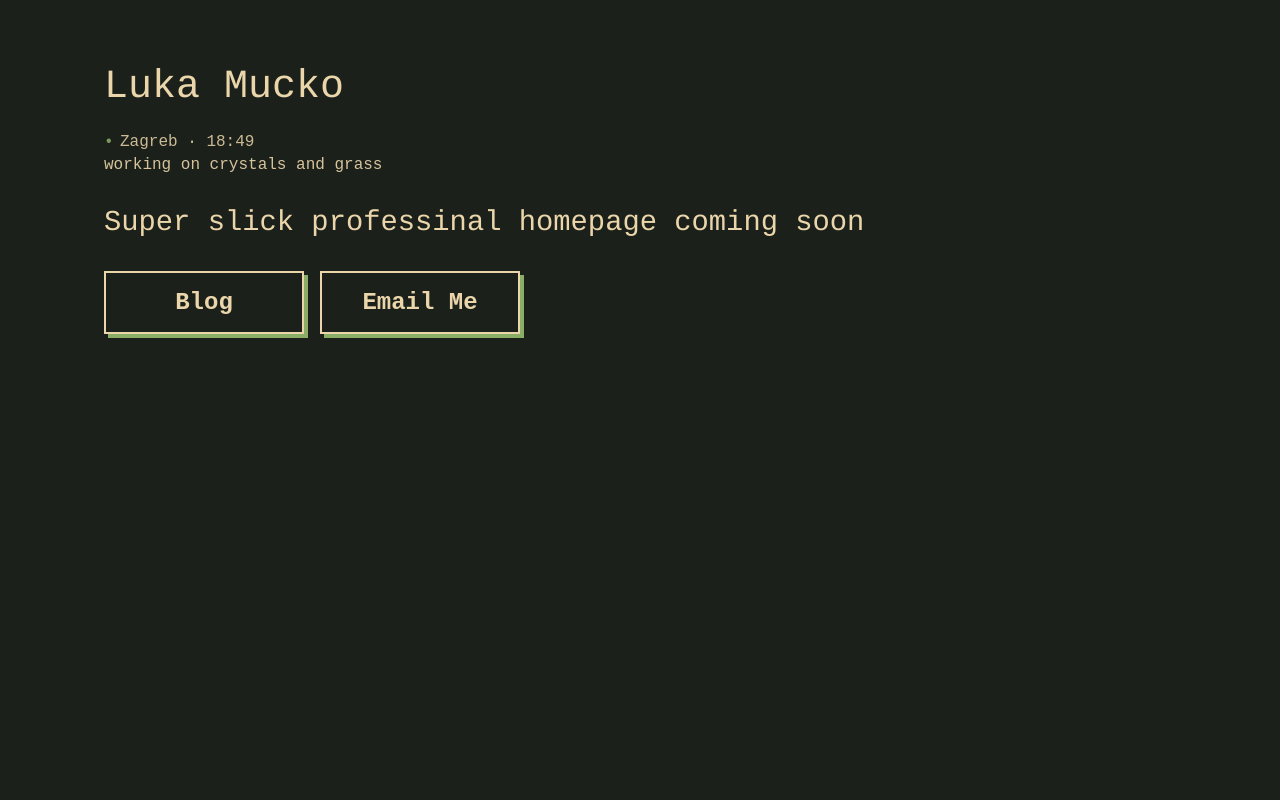
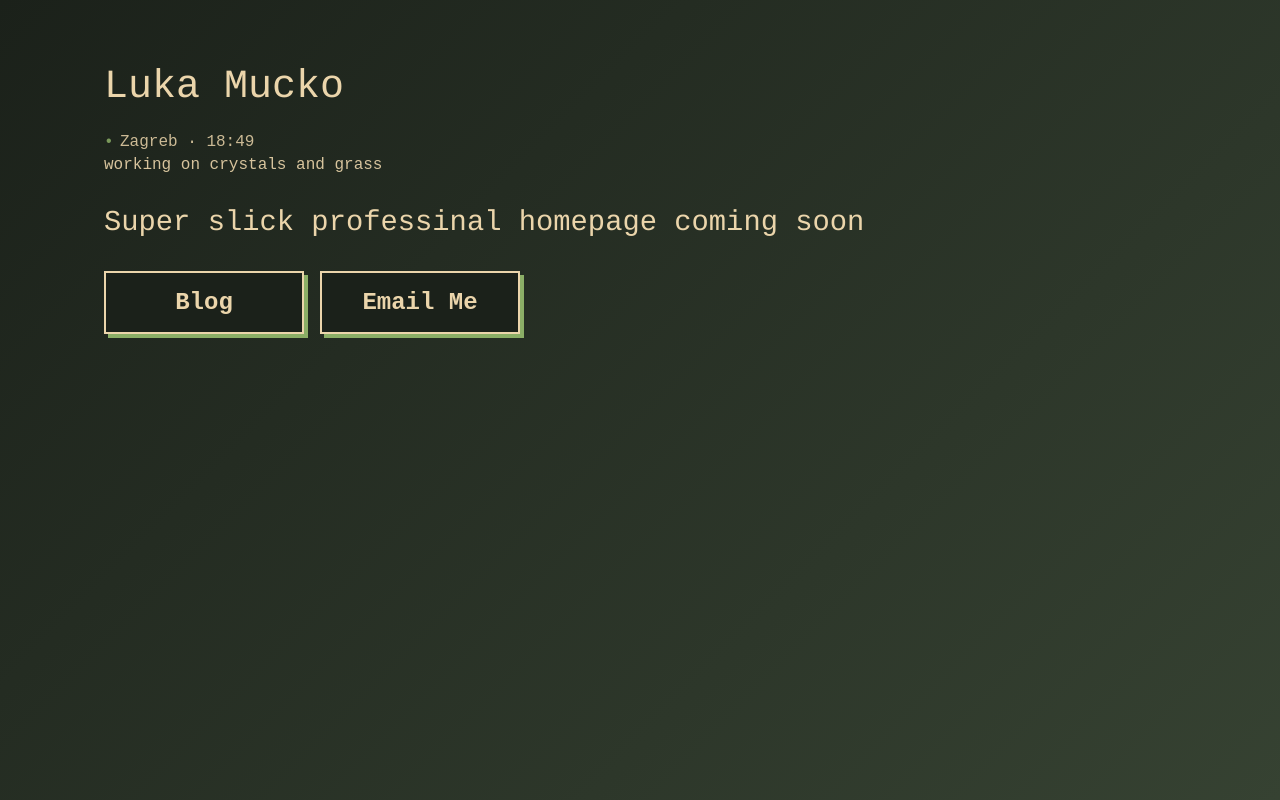
Before and after one commit to LukaMucko/lukamucko.github.io, an Astro site: page / in a window 1280 px wide. Built offline with nearby package versions, Linux system fonts and the light colour scheme; Astro itself is replaced by a stand-in of ours.

Commit message:
Add visible background gradient

```diff
--- a/src/layouts/Layout.astro
+++ b/src/layouts/Layout.astro
@@ -117,10 +117,16 @@
 	html {
 		height: 100%;
 		width: 100%;
+		background-image: linear-gradient(
+			135deg,
+			#1b211a 0%,
+			#364232 100%
+		);
+		background-attachment: fixed;
 	}
 
 	body {
-		background-color: var(--bg-color);
+		background-color: transparent;
 		color: var(--text-color);
 		font-family: "Courier New", Courier, monospace;
 		transition:
@@ -131,6 +137,7 @@
 		min-height: 100%;
 		width: 100%;
 		overflow-x: hidden;
+		position: relative;
 	}
 
 	/* Global Code Styles */
```
